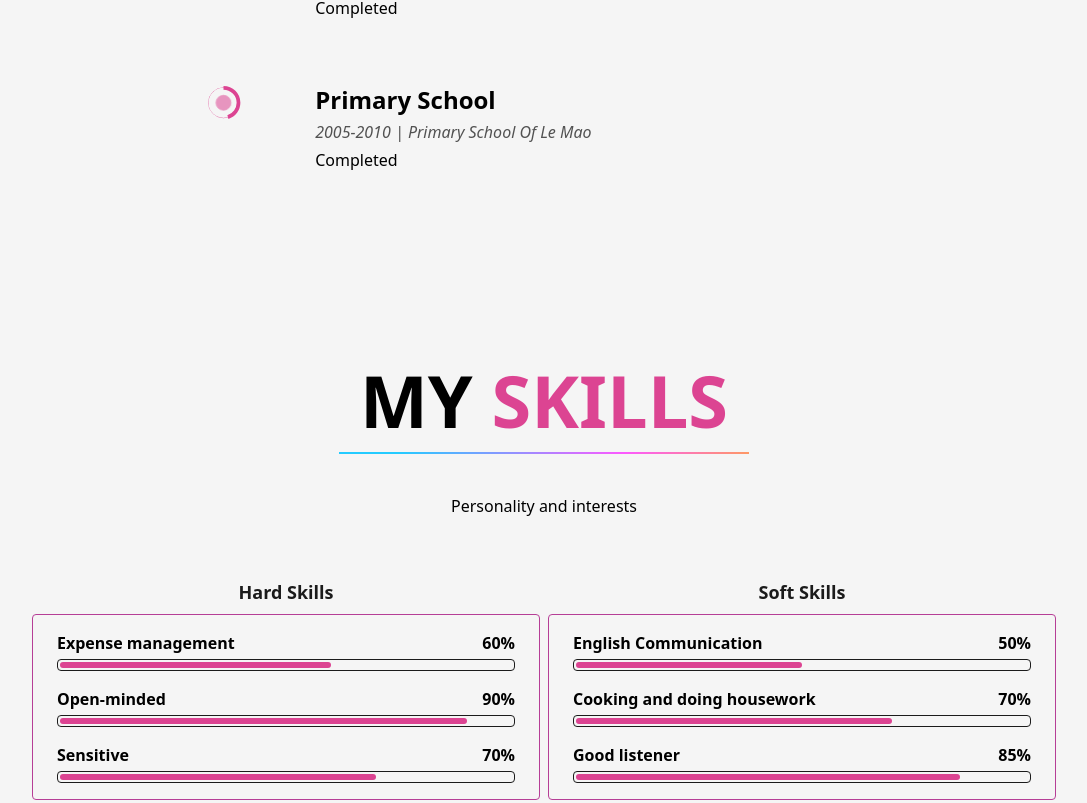
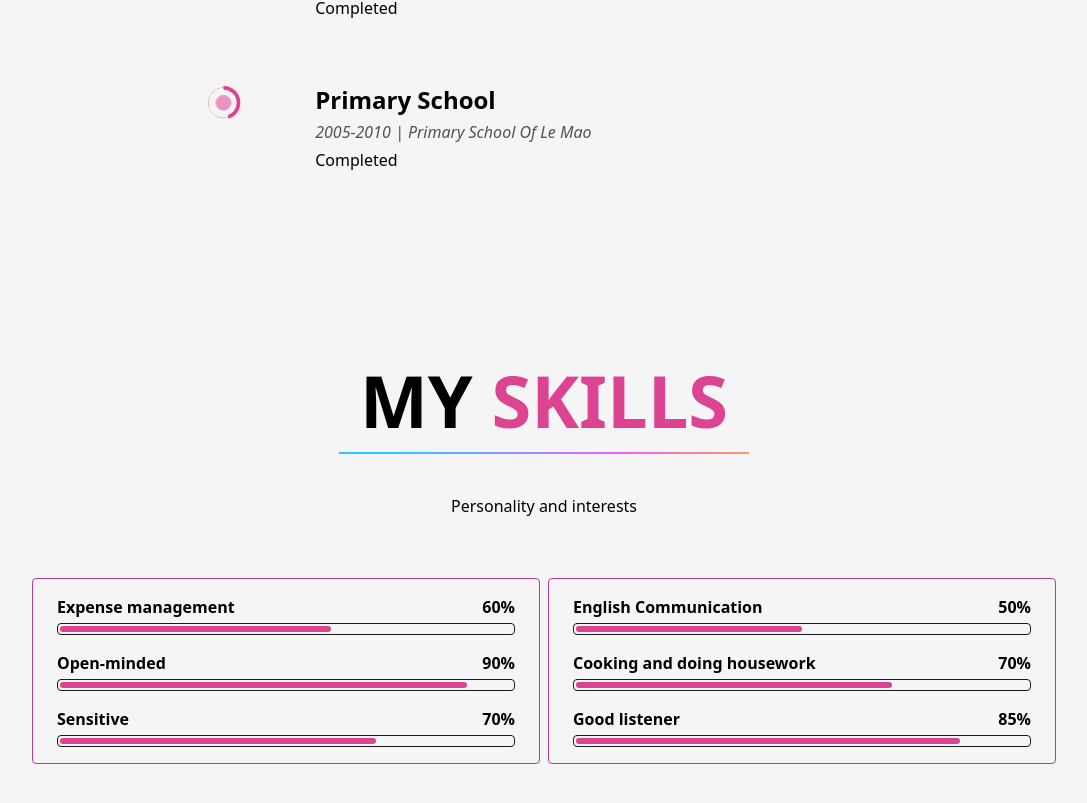
Before and after one commit to taiphan2288/thanhtai-portfolio, a React (Create React App) app: page / in a window 1280 px wide. Shown: the part 3112-3915 px from the top of the page, without its empty margins (96-1183 px from the left). Built offline with nearby package versions, Linux system fonts and the light colour scheme; no server answers.

Commit message:
update skills

```diff
--- a/src/pages/Skills.js
+++ b/src/pages/Skills.js
@@ -69,9 +69,9 @@ const Skills = () => {
       {/* Skill Progress */}
       <div className="flex wrap gap-2 justify-center w-full lg:flex-col my-8">
         <div className="w-full">
-          <p className="text-center text-dark font-bold text-lg mb-2">
+          {/* <p className="text-center text-dark font-bold text-lg mb-2">
             Hard Skills
-          </p>
+          </p> */}
           <div className="relative flex flex-col border border-primary rounded p-2 grow shrink">
             <SkillProgress name="Expense management" progress="60%" />
             <SkillProgress name="Open-minded" progress="90%" />
@@ -79,9 +79,9 @@ const Skills = () => {
           </div>
         </div>
         <div className="w-full">
-          <p className="text-center text-dark font-bold text-lg mb-2">
+          {/* <p className="text-center text-dark font-bold text-lg mb-2">
             Soft Skills
-          </p>
+          </p> */}
           <div className="relative flex flex-col border border-primary rounded p-2 grow shrink">
             <SkillProgress name="English Communication" progress="50%" />
             <SkillProgress name="Cooking and doing housework" progress="70%" />
```
